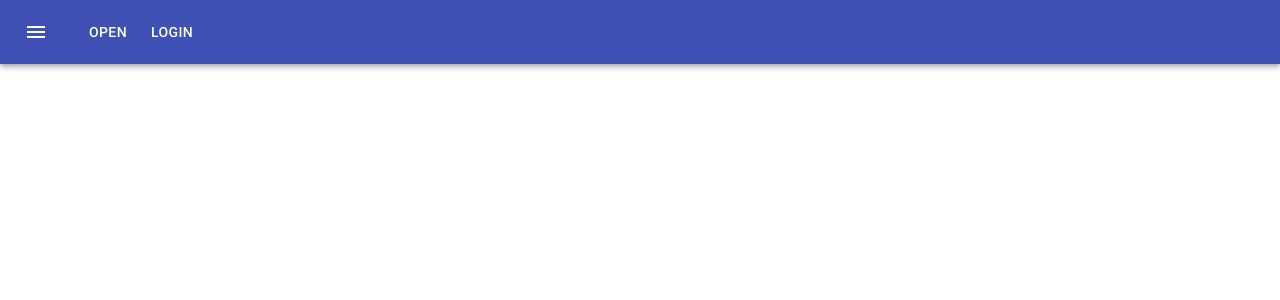
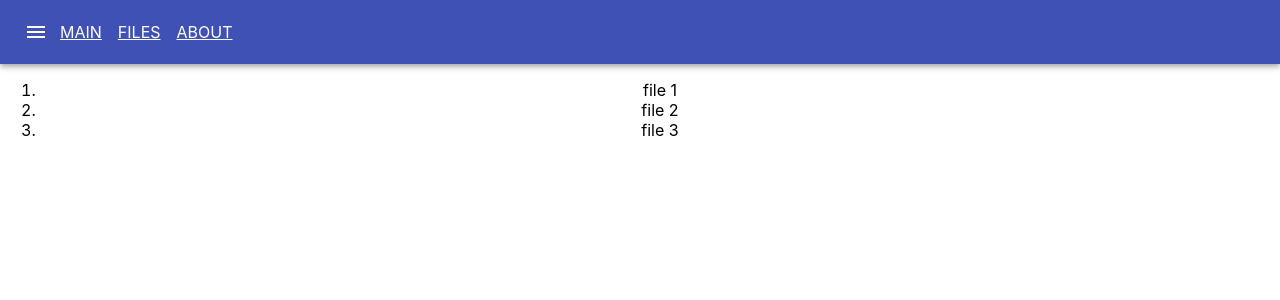
Before and after one commit to olemortensen/react-tutx, a React (Create React App) app: page /#/files in a window 1280 px wide. Shown: the top 300 px of the page. Built offline with nearby package versions, Linux system fonts and the light colour scheme.

Commit message:
added navigation

```diff
--- a/package.json
+++ b/package.json
@@ -12,8 +12,10 @@
     "@types/node": "^12.12.51",
     "@types/react": "^16.9.43",
     "@types/react-dom": "^16.9.8",
+    "@types/react-router-dom": "^5.1.5",
     "react": "^16.13.1",
     "react-dom": "^16.13.1",
+    "react-router-dom": "^5.2.0",
     "react-scripts": "3.4.1",
     "typescript": "^3.7.5"
   },
--- /dev/null
+++ b/src/about.tsx
@@ -0,0 +1,12 @@
+import React from "react";
+
+export default function About()  {
+        return (
+            <div>
+                <h2>About</h2>
+                <p>
+                    Copyright© 2020
+                </p>
+            </div>
+        );
+}
--- /dev/null
+++ b/src/files.tsx
@@ -0,0 +1,13 @@
+import React from "react";
+
+export default function Files()  {
+    return (
+        <div>
+            <ol>
+                <li>file 1</li>
+                <li>file 2</li>
+                <li>file 3</li>
+            </ol>
+        </div>
+    );
+}
--- a/src/index.css
+++ b/src/index.css
@@ -18,3 +18,9 @@ code {
 .simple-menu li{
   display: inline;
 }
+
+.app-link {
+  padding-right: 1em;
+  text-transform: uppercase;
+  color: white;
+}
--- a/src/simple_menu.tsx
+++ b/src/simple_menu.tsx
@@ -5,6 +5,15 @@ import Toolbar from '@material-ui/core/Toolbar';
 import Button from '@material-ui/core/Button';
 import IconButton from '@material-ui/core/IconButton';
 import MenuIcon from '@material-ui/icons/Menu';
+// import {useHistory} from 'react-router-dom';
+import {Link} from "@material-ui/core";
+import {
+    Route,
+    NavLink,
+    HashRouter
+} from "react-router-dom";
+import Files from "./files";
+import About from "./about";
 
 const useStyles = makeStyles((theme) => ({
     root: {
@@ -18,22 +27,31 @@ const useStyles = makeStyles((theme) => ({
     },
 }));
 
-export default function SimpleMenu() {
-
-
-    const classes = useStyles();
-
+export default class SimpleMenu extends React.Component {
+    render() {
+        // const classes = useStyles();
+        // const history = useHistory();
         return (
-        <div className={classes.root}>
+        <HashRouter>
+            <div /*className={classes.root}*/>
                 <AppBar position="static">
                     <Toolbar>
-                    <IconButton edge="start" className={classes.menuButton} color="inherit" aria-label="menu">
-                        <MenuIcon />
+                        <IconButton edge="start" /*className={classes.menuButton}*/ color="inherit" aria-label="menu">
+                            <MenuIcon/>
                         </IconButton>
-                    <Button color="inherit">Open</Button>
-                    <Button color="inherit">Login</Button>
+                        <NavLink color="inherit" to="/" className="app-link">Main</NavLink>
+                        <NavLink color="inherit" to="/files" className="app-link">Files</NavLink>
+                        {/*<Button color="inherit" onClick={() => history.push('files')}>Files</Button>*/}
+                        <NavLink color="inherit" to="/about" className="app-link">About</NavLink>
                     </Toolbar>
                 </AppBar>
             </div>
+            <div className="content">
+                {/*<Route path="/" component={Main}/>*/}
+                <Route path="/files" component={Files}/>
+                <Route path="/about" component={About}/>
+            </div>
+        </HashRouter>
         );
     }
+}
```
Also changed, not shown: 1 other file (tests, documents, lock files or other folders). Lines whose indentation alone changed are shown as unchanged.
